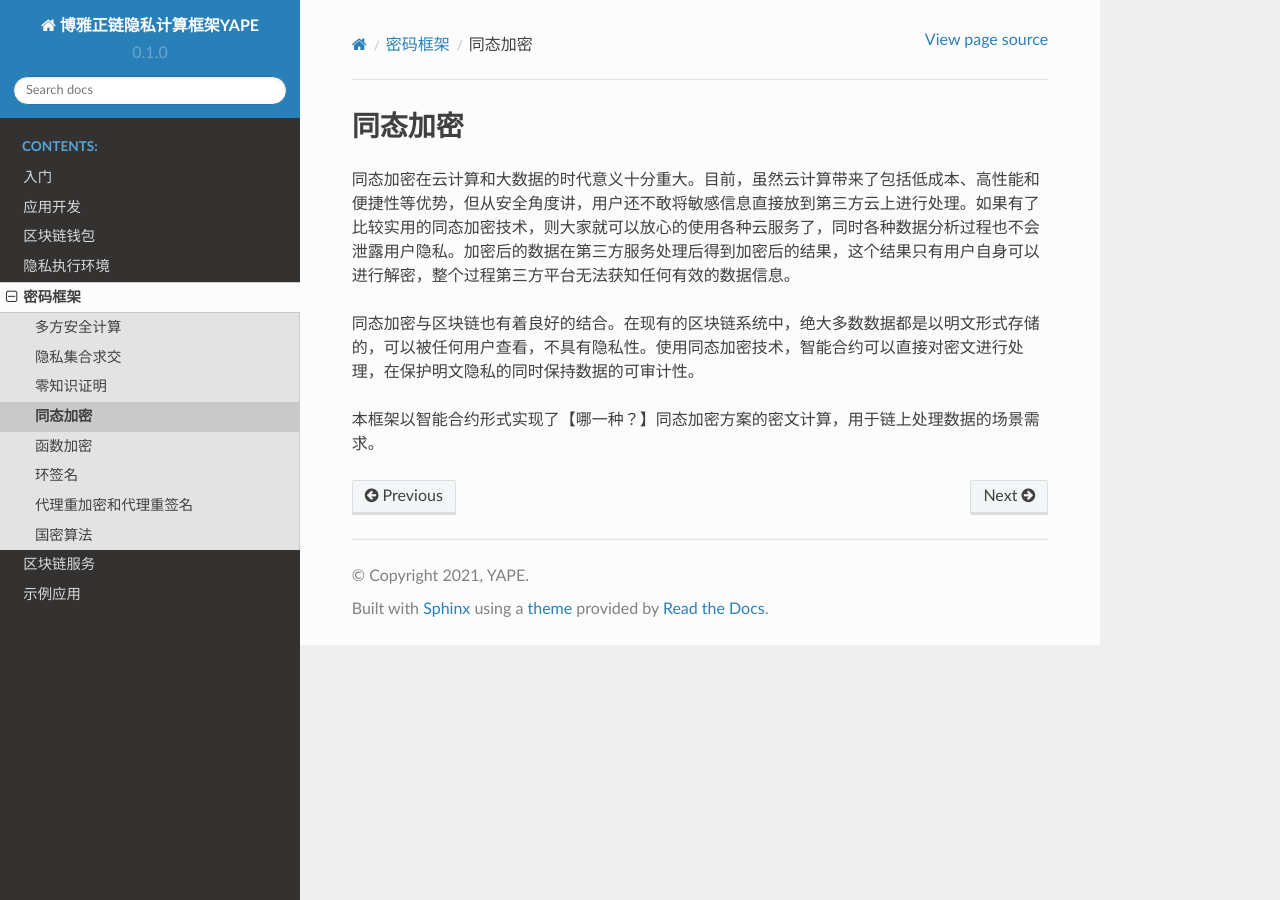
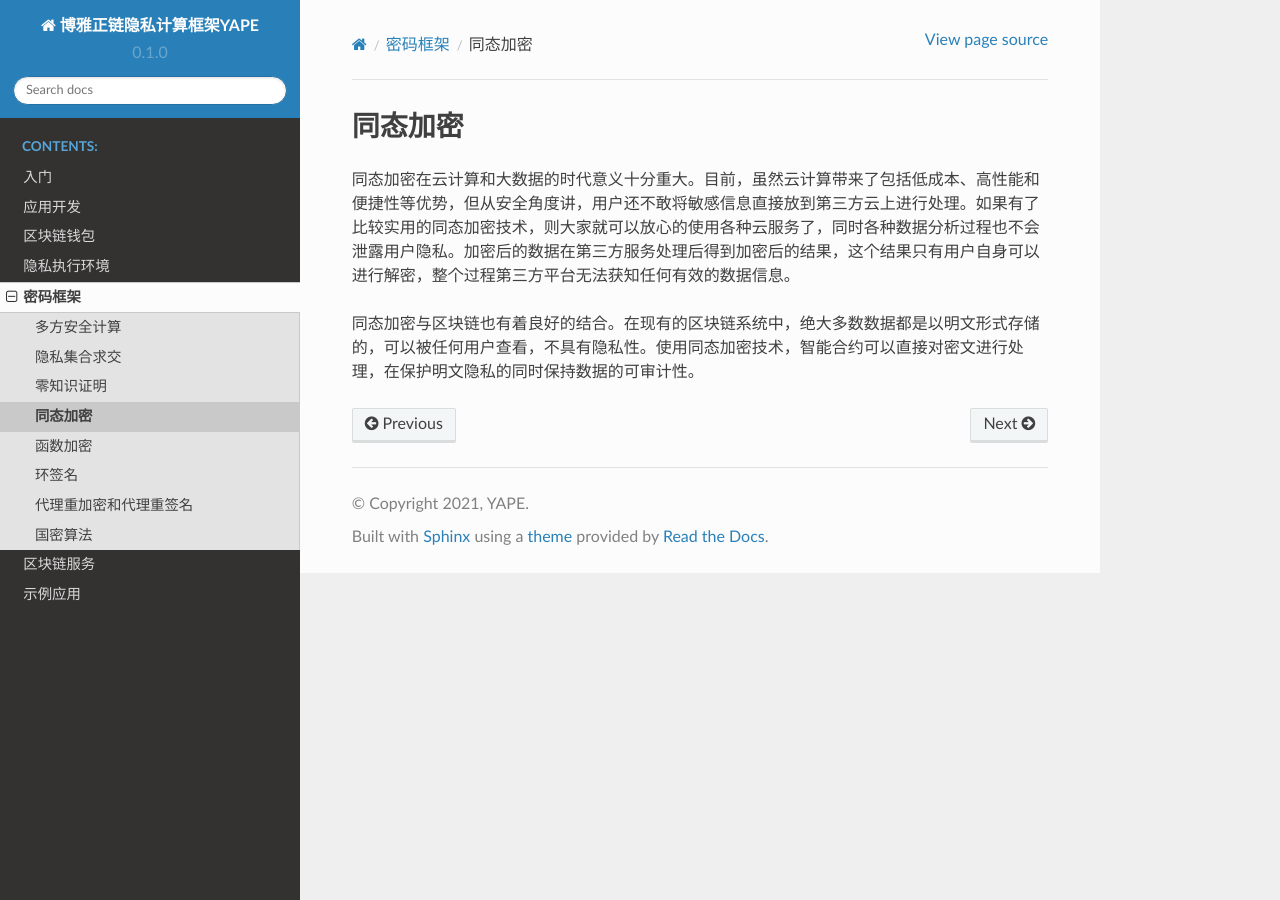
Before and after one commit to boyanet/yape-docs, a Sphinx documentation site: the page built from docs/source/cipher_structure/he.md, in a window 1280 px wide. Built offline with Sphinx 7.4.7 and the Read the Docs theme 2.0.0, drawn with Linux system fonts in a browser that asks for light colours.

Commit message:
Update he.md

```diff
--- a/docs/source/cipher_structure/he.md
+++ b/docs/source/cipher_structure/he.md
@@ -3,5 +3,3 @@
 同态加密在云计算和大数据的时代意义十分重大。目前，虽然云计算带来了包括低成本、高性能和便捷性等优势，但从安全角度讲，用户还不敢将敏感信息直接放到第三方云上进行处理。如果有了比较实用的同态加密技术，则大家就可以放心的使用各种云服务了，同时各种数据分析过程也不会泄露用户隐私。加密后的数据在第三方服务处理后得到加密后的结果，这个结果只有用户自身可以进行解密，整个过程第三方平台无法获知任何有效的数据信息。
 
 同态加密与区块链也有着良好的结合。在现有的区块链系统中，绝大多数数据都是以明文形式存储的，可以被任何用户查看，不具有隐私性。使用同态加密技术，智能合约可以直接对密文进行处理，在保护明文隐私的同时保持数据的可审计性。
-
-本框架以智能合约形式实现了【哪一种？】同态加密方案的密文计算，用于链上处理数据的场景需求。
```
